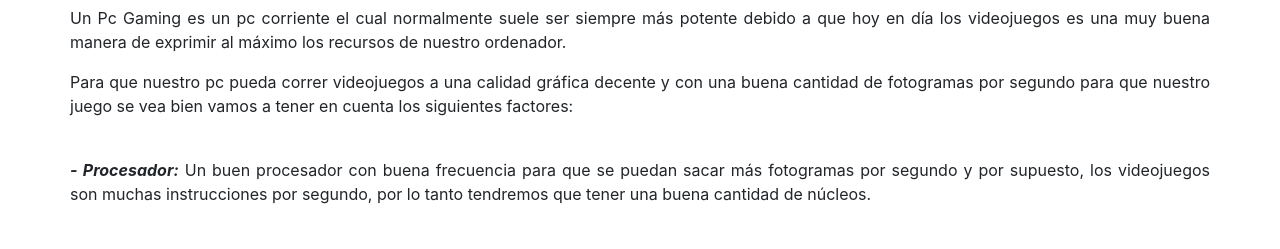
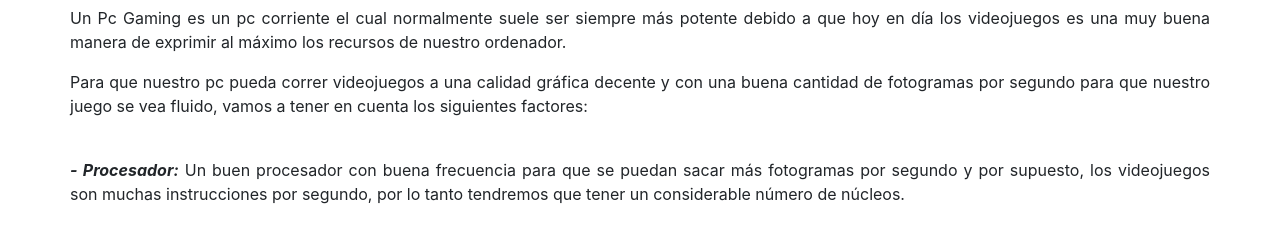
Before and after one commit to 5ware/5ware.github.io, a plain HTML site: page gaming.html in a window 1280 px wide. Shown: the part 517-766 px from the top of the page. Drawn offline with nearby package versions, Linux system fonts and the light colour scheme.

Commit message:
Update gaming.html

```diff
--- a/gaming.html
+++ b/gaming.html
@@ -78,10 +78,10 @@
       <br>
       <p align="justify">Un Pc Gaming es un pc corriente el cual normalmente suele ser siempre más potente debido a que hoy en día los videojuegos es una muy buena manera de exprimir al máximo los recursos de nuestro ordenador.
       </p>
-      <p align="justify">Para que nuestro pc pueda correr videojuegos a una calidad gráfica decente y con una buena cantidad de fotogramas por segundo para que nuestro juego se vea bien vamos a tener en cuenta los siguientes factores:
+      <p align="justify">Para que nuestro pc pueda correr videojuegos a una calidad gráfica decente y con una buena cantidad de fotogramas por segundo para que nuestro juego se vea fluido, vamos a tener en cuenta los siguientes factores:
       </p>
       <br>
-      <p align="justify"><b><em>- Procesador:</b></em> Un buen procesador con buena frecuencia para que se puedan sacar más fotogramas por segundo y por supuesto, los videojuegos son muchas instrucciones por segundo, por lo tanto tendremos que tener una buena cantidad de núcleos.
+      <p align="justify"><b><em>- Procesador:</b></em> Un buen procesador con buena frecuencia para que se puedan sacar más fotogramas por segundo y por supuesto, los videojuegos son muchas instrucciones por segundo, por lo tanto tendremos que tener un considerable número de núcleos.
       </p>
       <br>
       <p align="justify"><b><em>- Tarjetas gráficas:</em></b> Una tarjeta gráfica dedicada para tener la posibilidad de poder mover todo tipo de gráficos a un buen número de fotogramas. En este componente se nos irá gran parte del presupuesto.
```
